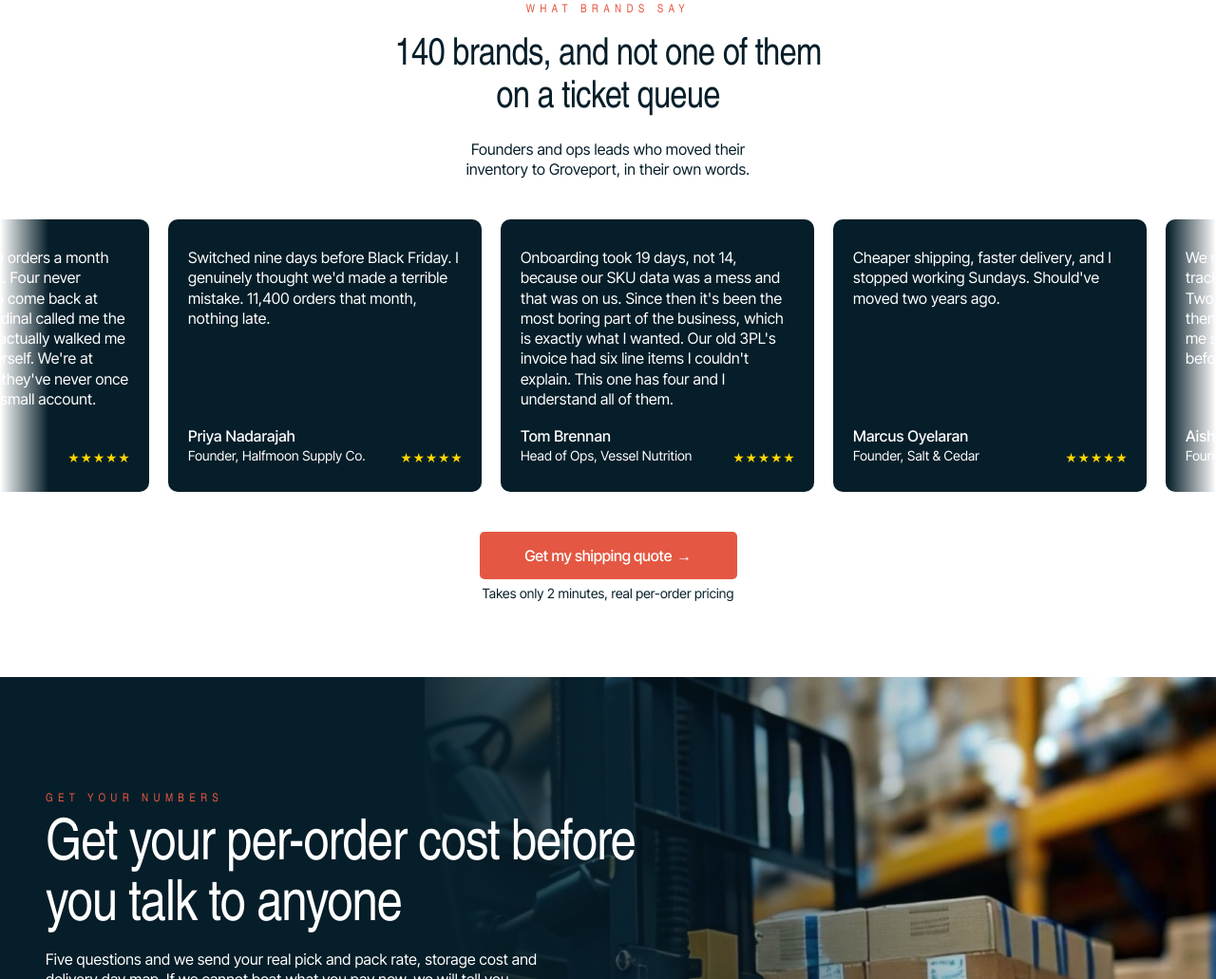
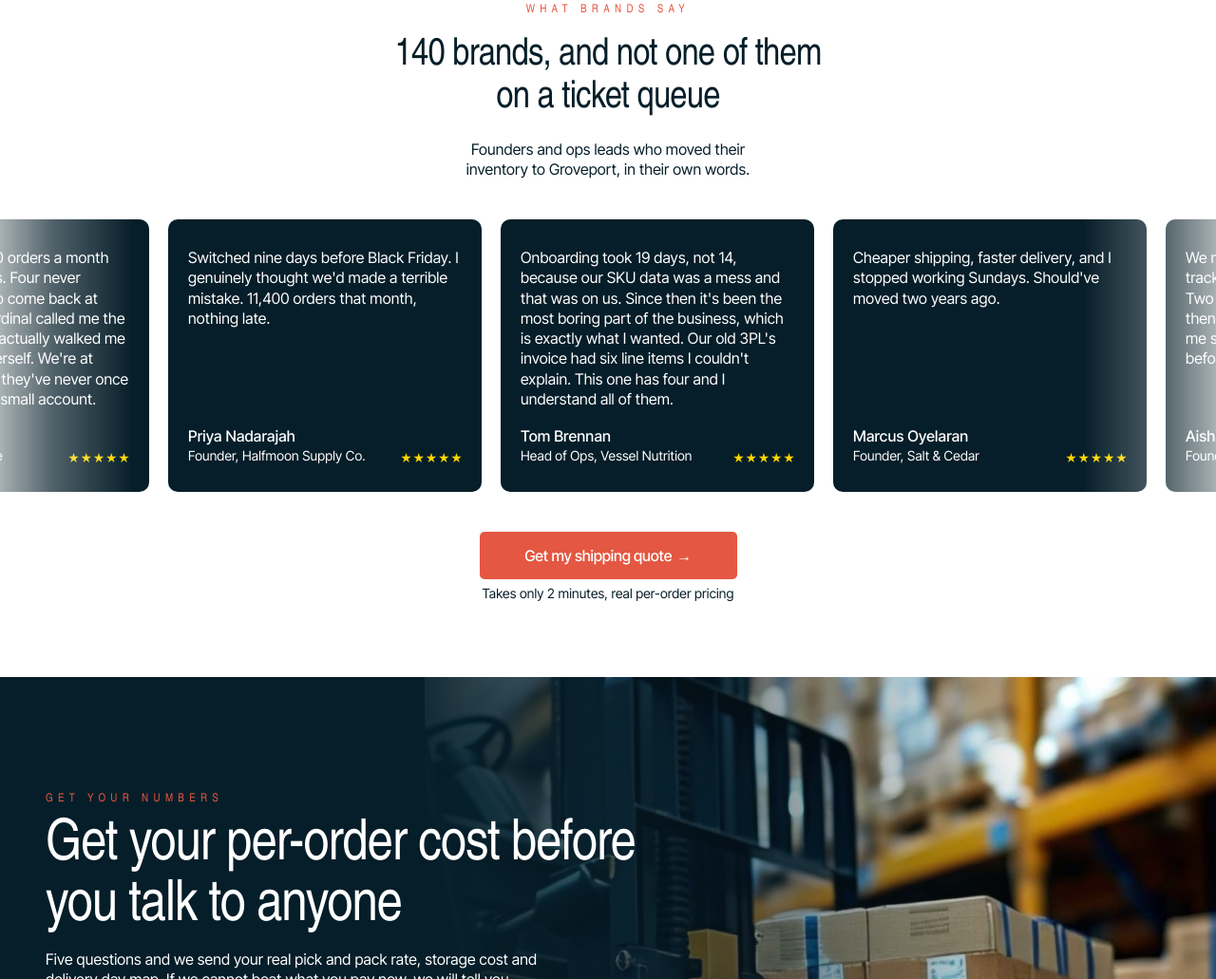
Before and after one commit to evansdzn/cardinal-fulfillment, a plain HTML site: page index.html in a window 1280 px wide. Shown: the part 5344-6375 px from the top of the page at 95% size. Drawn offline with Linux system fonts and the light colour scheme; a web font is replaced by a local one.

Commit message:
Soften testimonial edge fade
Co-Authored-By: Claude Opus 5.5 <noreply@anthropic.com>

```diff
--- a/styles.css
+++ b/styles.css
@@ -199,7 +199,11 @@ legend.quiz__q { margin-bottom: 40px; } /* legends aren't flex items, so gap doe
 .why__item { display: flex; flex-direction: column; gap: 10px; }
 
 /* ---------- Testimonials ---------- */
-.quotes { width: 100%; -webkit-mask-image: linear-gradient(90deg, transparent, #000 4%, #000 96%, transparent); mask-image: linear-gradient(90deg, transparent, #000 4%, #000 96%, transparent); }
+/* Gentle edge fade: cards never vanish fully, and the fade is spread over a wider, eased band */
+.quotes { --fade: 140px; width: 100%;
+  -webkit-mask-image: linear-gradient(90deg, rgba(0,0,0,.35), rgba(0,0,0,.7) calc(var(--fade) * .4), #000 var(--fade), #000 calc(100% - var(--fade)), rgba(0,0,0,.7) calc(100% - var(--fade) * .4), rgba(0,0,0,.35));
+          mask-image: linear-gradient(90deg, rgba(0,0,0,.35), rgba(0,0,0,.7) calc(var(--fade) * .4), #000 var(--fade), #000 calc(100% - var(--fade)), rgba(0,0,0,.7) calc(100% - var(--fade) * .4), rgba(0,0,0,.35)); }
+@media (max-width: 900px) { .quotes { --fade: 56px; } }
 .quotes .marquee__group { align-items: stretch; }
 .quotes { overflow-x: auto; overscroll-behavior-x: contain; scrollbar-width: none; cursor: grab; }
 .quotes::-webkit-scrollbar { display: none; }
```
